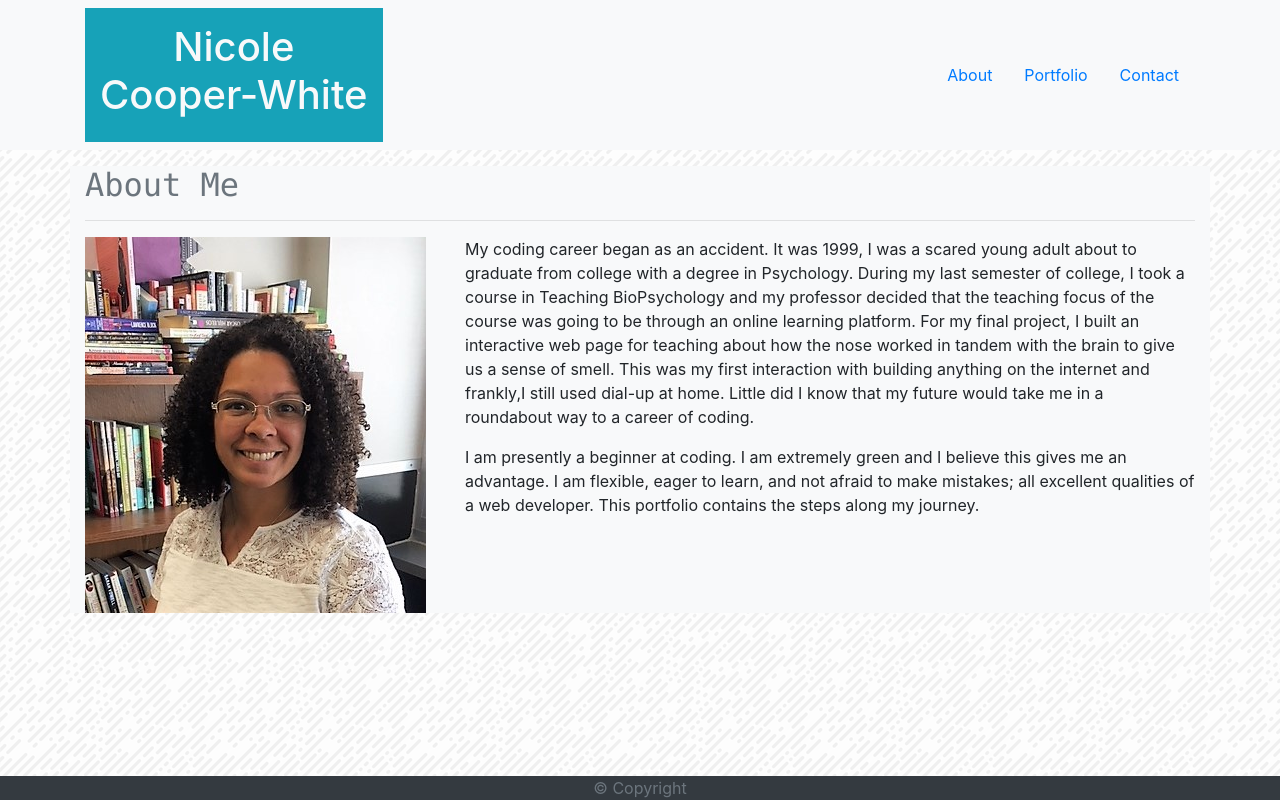
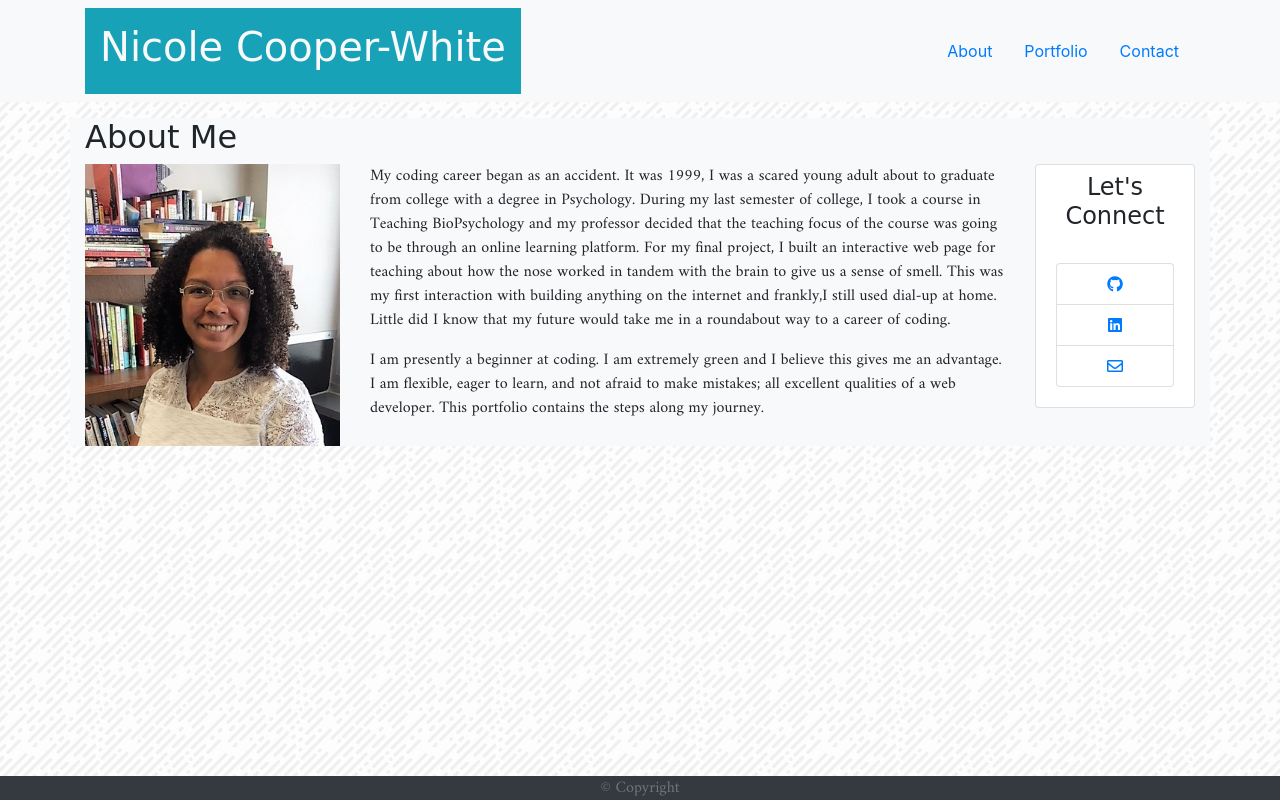
Before and after one commit to ncooperw/Bootstrap-Portfolio, a plain HTML site: page index.html in a window 1280 px wide. Drawn offline with nearby package versions, Linux system fonts and the light colour scheme; a web font is replaced by a local one.

Commit message:
updates and styling

```diff
--- a/assets/css/style.css
+++ b/assets/css/style.css
@@ -1,6 +1,7 @@
 body {
     background-image: url(../images/funky-lines.png);
     height: fit-content;
+
 }
 #footer {
     position: relative;
@@ -20,3 +21,13 @@ body {
 a {
     text-decoration: none;
 }
+
+h1, h2, h3, h4 {
+    font-family: 'Galada', cursive;
+}
+#connect {
+    padding: 8px 8px 0px 8px;
+}
+p {
+    font-family: 'Amiri', serif;
+}
--- a/index.html
+++ b/index.html
@@ -5,19 +5,29 @@
     <meta name="viewport" content="width=device-width, initial-scale=1">
 
     <title>About Me</title>
+    <!-- Reset -->
     <link rel="stylesheet" type="text/css" href=assets/css/reset.css>
+    <!-- Fonts-->
+    <link rel="stylesheet" href="https://use.fontawesome.com/releases/v5.1.1/css/all.css" integrity="sha384-O8whS3fhG2OnA5Kas0Y9l3cfpmYjapjI0E4theH4iuMD+pLhbf6JI0jIMfYcK3yZ"
+        crossorigin="anonymous">
+
+    <link href="https://fonts.googleapis.com/css?family=Amiri|Galada" rel="stylesheet">
+
+
+    <!-- Bootstrap -->
     <link rel="stylesheet" href="https://stackpath.bootstrapcdn.com/bootstrap/4.1.1/css/bootstrap.min.css" integrity="sha384-WskhaSGFgHYWDcbwN70/dfYBj47jz9qbsMId/iRN3ewGhXQFZCSftd1LZCfmhktB"
         crossorigin="anonymous">
+    <!-- CSS Stylesheet -->
     <link rel="stylesheet" type="text/css" href="assets/css/style.css">
 </head>
 
 <body>
 
-   <!-- Navigation Bar -->
+    <!-- Navigation Bar -->
     <nav class="navbar navbar-light bg-light">
         <div class="container">
             <div class="page-header text-light bg-info logo">
-                <h1 class="text-center">Nicole<br>Cooper-White</h1>
+                <h1 class="text-center">Nicole Cooper-White</h1>
             </div>
             <ul class="nav justify-content-end">
                 <li class="nav-item">
@@ -36,16 +46,19 @@
     <div class="container bg-light mt-3">
         <div class="row ">
             <div class="col-md-12">
-                <h2 class="text-secondary text-monospace">About Me</h2>
-                <hr>
+                <div class="page-header">
+                    <h2>About Me</h2>
+                </div>
             </div>
-
         </div>
-        <div class="row ">
-            <div class="col-md-4 ">
-               <a><img src="assets/images/me.jpg" class="img-fluid " alt="me "></a>
+        <div class="row">
+            <div class="col-sm-3">
+                <a>
+                    <img src="assets/images/me.jpg" class="img-fluid " alt="me ">
+                </a>
             </div>
-            <div class="col-md-8 ">
+            <!-- <div class="row"> -->
+            <div class="col-sm-7">
                 <p>My coding career began as an accident. It was 1999, I was a scared young adult about to graduate from college
                     with a degree in Psychology. During my last semester of college, I took a course in Teaching BioPsychology
                     and my professor decided that the teaching focus of the course was going to be through an online learning
@@ -53,16 +66,42 @@
                     in tandem with the brain to give us a sense of smell. This was my first interaction with building anything
                     on the internet and frankly,I still used dial-up at home. Little did I know that my future would take
                     me in a roundabout way to a career of coding.</p>
+                <p>I am presently a beginner at coding. I am extremely green and I believe this gives me an advantage. I am
+                    flexible, eager to learn, and not afraid to make mistakes; all excellent qualities of a web developer.
+                    This portfolio contains the steps along my journey.</p>
 
-                <div class="row ">
-                    <div class="col-12 ">
-                        <p>I am presently a beginner at coding. I am extremely green and I believe this gives me an advantage.
-                            I am flexible, eager to learn, and not afraid to make mistakes; all excellent qualities of a
-                            web developer. This portfolio contains the steps along my journey.</p>
+            </div>
+            <div class="col-sm-2">
+                <div class="card">
+                    <div class="card-heading">
+                        <h4 id="connect" class="card-title text-center">Let's Connect</h4>
+
+                    </div>
+                    <div class="card-body text-center">
+                        <ul class="list-group list-inline">
+                            <li class="list-group-item">
+                                <a href="https://github.com/ncooperw">
+                                    <i class="fab fa-github"></i>
+                                </a>
+                            </li>
+                            <li class="list-group-item">
+                                <a href="https://www.linkedin.com/in/nicole-cooper-white/">
+                                    <i class="fab fa-linkedin"></i>
+                                </a>
+                            </li>
+                            <li class="list-group-item">
+                                <a href="mailto:nwhite1018@gmail.com">
+                                    <i class="far fa-envelope"></i>
+                                </a>
+                            </li>
+                        </ul>
                     </div>
                 </div>
             </div>
         </div>
+    </div>
+    </div>
+    </div>
     </div>
     <div id="footer">
         <div class="container-fluid fixed-bottom bg-dark">
```
Also changed, not shown: portfolio.html (+15 -15 lines), assets/images/Colfax Things.PNG (added), assets/images/TrainScheduler.PNG (added), assets/images/github-128.png (added), assets/images/square-linkedin-128.png (added), 3 other files.
